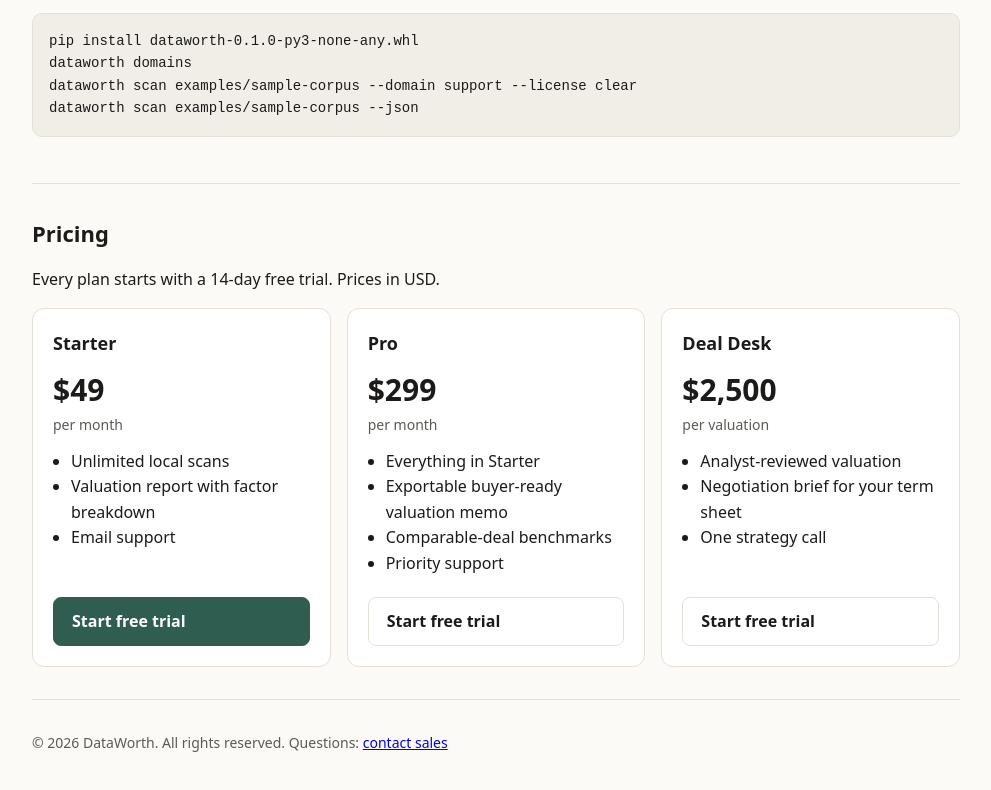
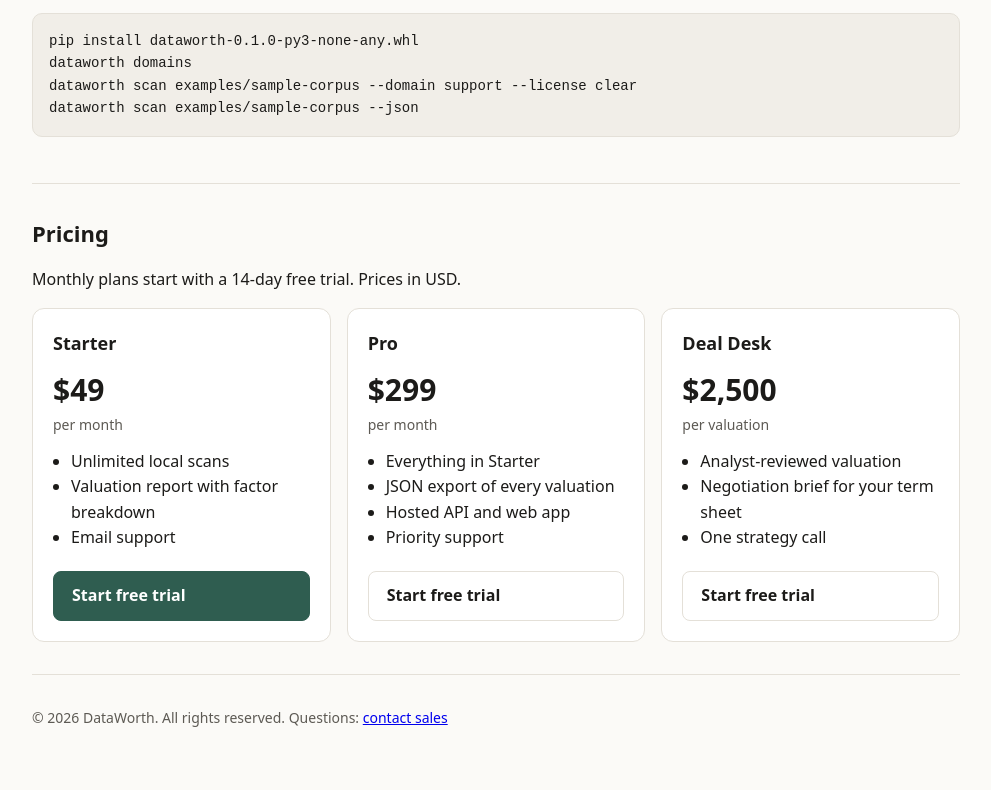
Before and after one commit to eliem08/dataworth, a plain HTML site: page landing/index.html in a window 1280 px wide. Shown: the part 810-1600 px from the top of the page, without its empty margins (144-1135 px from the left). Drawn offline with Linux system fonts and the light colour scheme.

Commit message:
Pricing copy: list only what the software does; trial applies to monthly plans; plan note

```diff
--- a/landing/index.html
+++ b/landing/index.html
@@ -54,7 +54,7 @@ dataworth scan examples/sample-corpus --json</code></pre>
   </section>
   <section>
     <h2>Pricing</h2>
-    <p>Every plan starts with a 14-day free trial. Prices in USD.</p>
+    <p>Monthly plans start with a 14-day free trial. Prices in USD.</p>
     <div class="grid">
       <article class="plan">
         <h3>Starter</h3>
@@ -65,7 +65,7 @@ dataworth scan examples/sample-corpus --json</code></pre>
       <article class="plan">
         <h3>Pro</h3>
         <p class="price">$299<span>per month</span></p>
-        <ul><li>Everything in Starter</li><li>Exportable buyer-ready valuation memo</li><li>Comparable-deal benchmarks</li><li>Priority support</li></ul>
+        <ul><li>Everything in Starter</li><li>JSON export of every valuation</li><li>Hosted API and web app</li><li>Priority support</li></ul>
         <a class="btn" href="https://github.com/eliem08/dataworth/issues/new?title=DataWorth%20Pro&amp;labels=sales">Start free trial</a>
       </article>
       <article class="plan">
```
Also changed, not shown: 1 other file.
